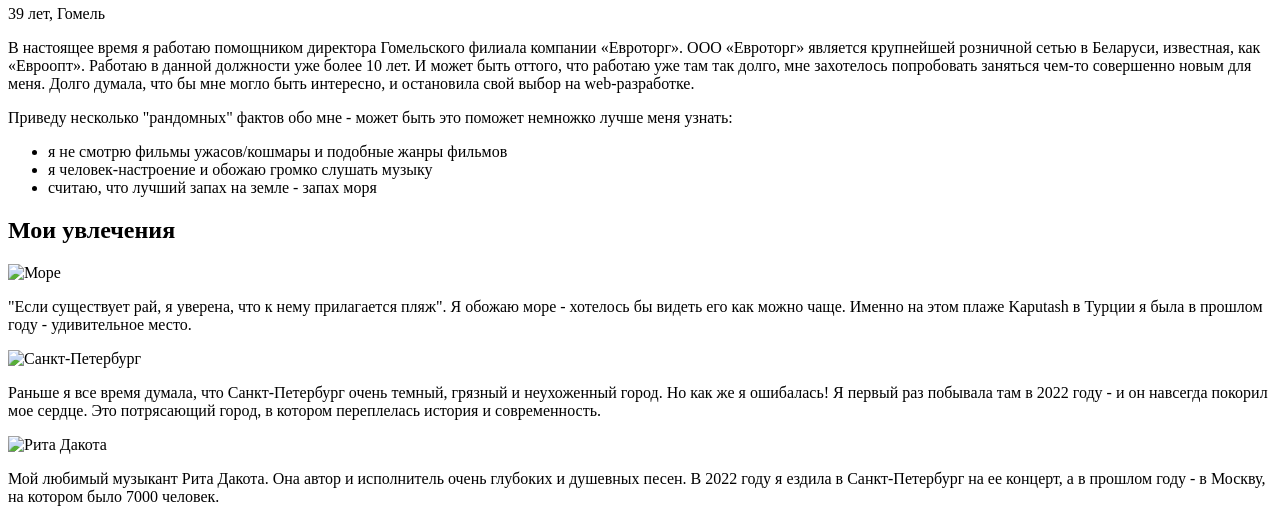
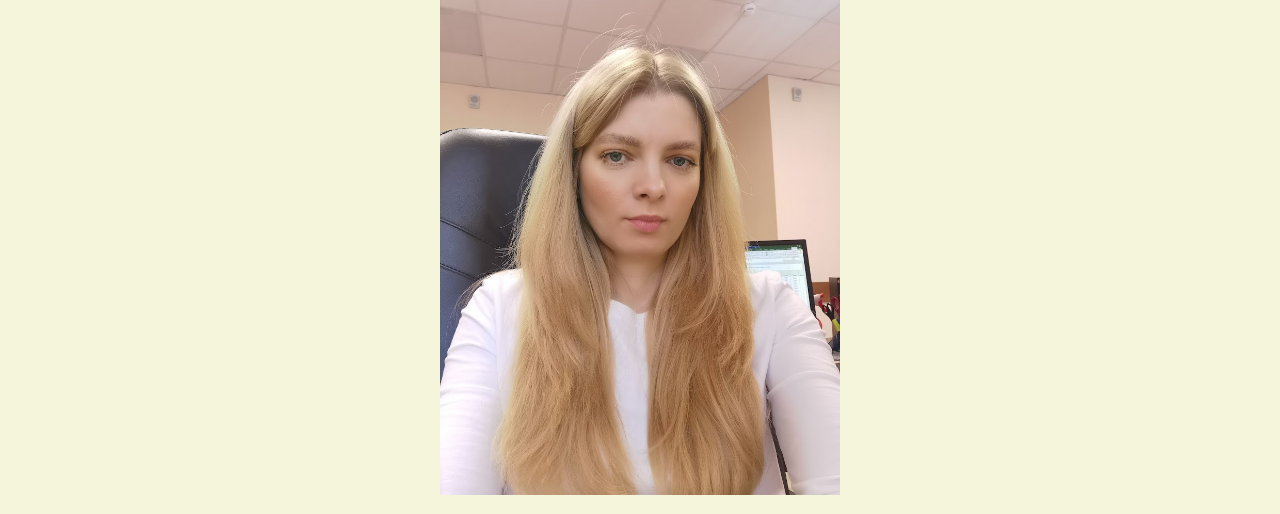
Before and after one commit to DavydovaLS/About-me-JS, a plain HTML site: page index.html in a window 1280 px wide. Shown: the part 88-602 px from the top of the page. Drawn offline with Linux system fonts and the light colour scheme.

Commit message:
Update index.html

```diff
--- a/index.html
+++ b/index.html
@@ -4,14 +4,14 @@
 		<meta charset="UTF-8">
 		<meta name="viewport" content="width=device-width, initial-scale=1"/>
 		<title>Давыдова Людмила</title>
-		<link rel="stylesheet" href="../About me JS/styles/style.css">
+		<link rel="stylesheet" href="style.css">
 		<link href="https://fonts.googleapis.com/css2?family=Roboto:ital,wght@0,100;0,300;0,400;0,500;0,700;0,900;1,100;1,300;1,400;1,500;1,700;1,900&display=swap" rel="stylesheet">
 	</head>
 
 	<body>
 		<section class="name">
 			<div class="wrapper">
-				<img src="../About me JS/img/my-photo.jpg" alt="фото Давыдова Людмила">
+				<img src="../img/my-photo.jpg" alt="фото Давыдова Людмила">
 				<h1>Давыдова Людмила</h1>
 				<p class="desc">39 лет, Гомель</p>
 				<p class="text">В настоящее время я работаю помощником директора Гомельского филиала компании «Евроторг». ООО «Евроторг» является крупнейшей розничной сетью в Беларуси, известная, как «Евроопт». Работаю в данной должности уже более 10 лет. И может быть оттого, что работаю уже там так долго, мне захотелось попробовать заняться чем-то совершенно новым для меня. Долго думала, что бы мне могло быть интересно, и остановила свой выбор на web-разработке.</p>
@@ -34,15 +34,15 @@
 				<h2>Мои увлечения</h2>
 				<div class="container">
 					<article class="post">
-						<img src="../About me JS/img/sea.jpg" alt="Море">
+						<img src="../img/sea.jpg" alt="Море">
 						<p class="text">"Если существует рай, я уверена, что к нему прилагается пляж". Я обожаю море - хотелось бы видеть его как можно чаще. Именно на этом плаже Kaputash в Турции я была в прошлом году - удивительное место.</p>
 					</article>
 					<article class="post">
-						<img src="../About me JS/img/st.petersburg.jpg" alt="Санкт-Петербург">
+						<img src="../img/st.petersburg.jpg" alt="Санкт-Петербург">
 						<p class="text">Раньше я все время думала, что Санкт-Петербург очень темный, грязный и неухоженный город. Но как же я ошибалась! Я первый раз побывала там в 2022 году - и он навсегда покорил мое сердце. Это потрясающий город, в котором переплелась история и современность.</p>
 					</article>
 					<article class="post">
-						<img src="../About me JS/img/Rita Dakota.jpg" alt="Рита Дакота">
+						<img src="../img/Rita Dakota.jpg" alt="Рита Дакота">
 						<p class="text">Мой любимый музыкант Рита Дакота. Она автор и исполнитель очень глубоких и душевных песен. В 2022 году я ездила в Санкт-Петербург на ее концерт, а в прошлом году - в Москву, на котором было 7000 человек.</p>
 					</article>
 				</div>
```
